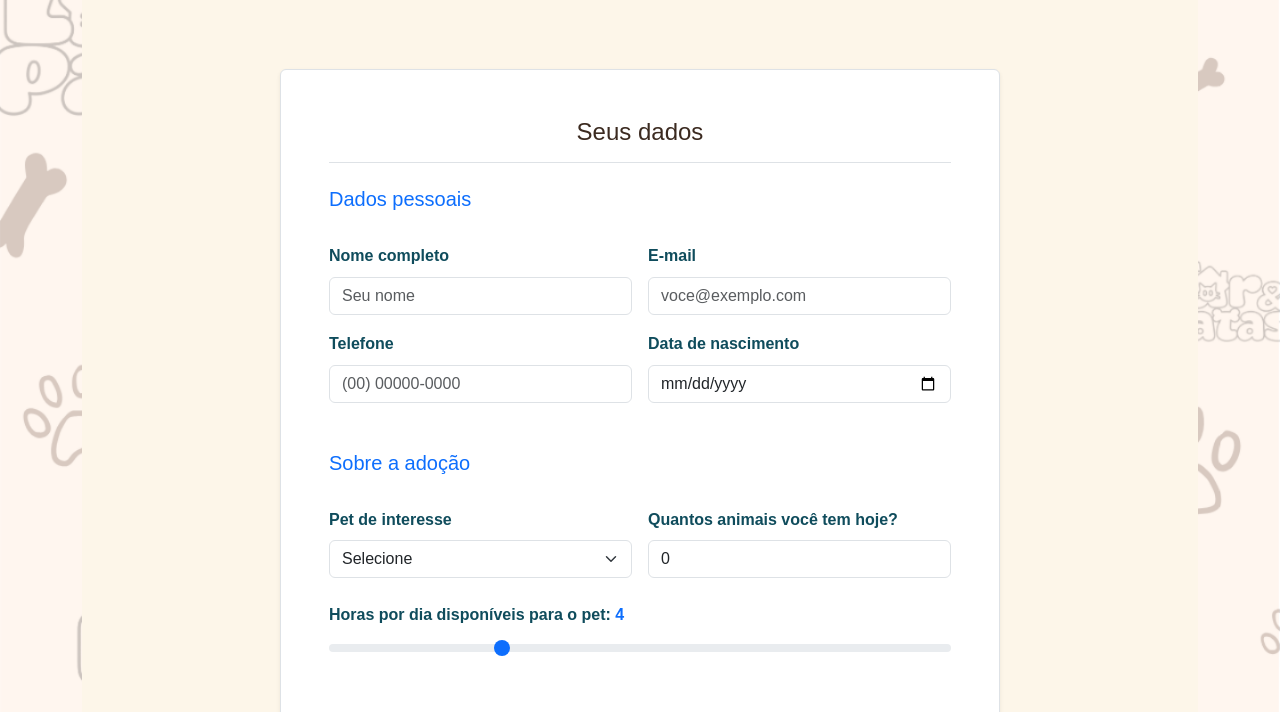
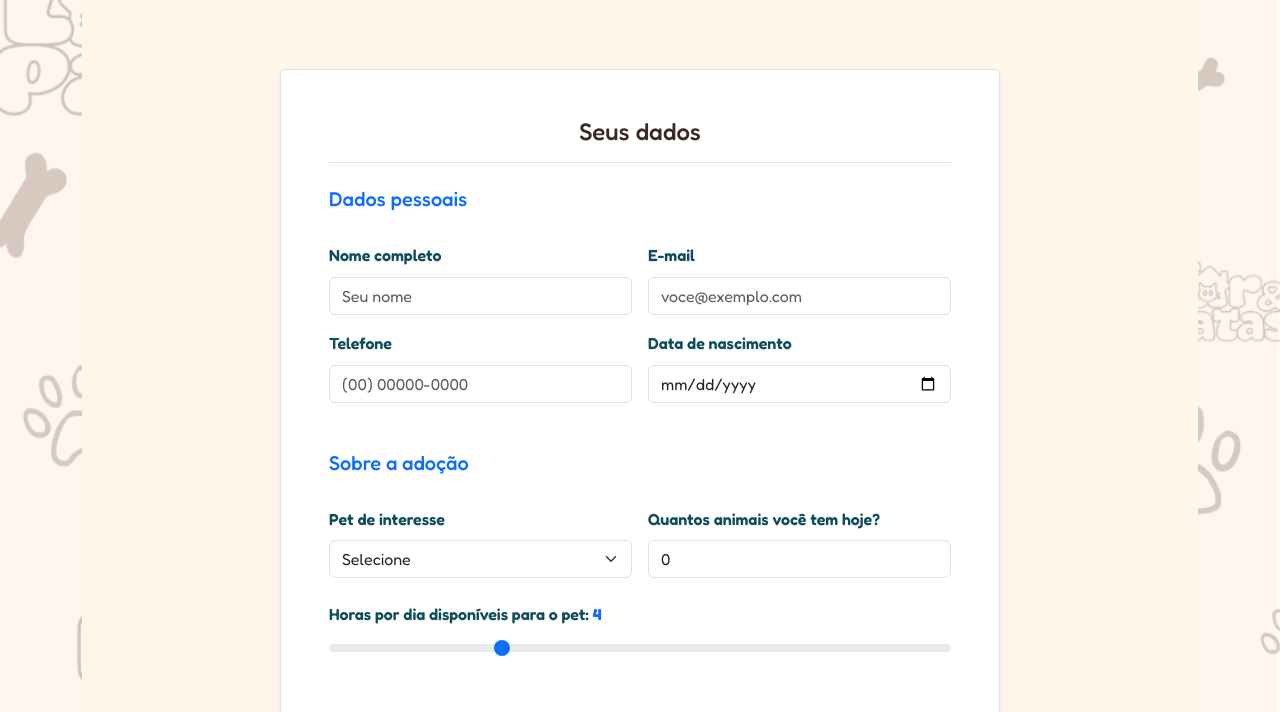
Before and after one commit to ananiasgabriel666-a11y/Lar-Patas, a plain HTML site: page adocao.html in a window 1280 px wide. Shown: the part 309-1021 px from the top of the page. Drawn offline with nearby package versions, Linux system fonts and the light colour scheme.

Commit message:
padronizando a fonte gordinha

```diff
--- a/adocao.html
+++ b/adocao.html
@@ -6,6 +6,9 @@
     <title>Formulário de Adoção - Lar&amp;Patas</title>
 
     <link rel="icon" type="image/png" href="Midias/home/icon_page.png">
+    <link rel="preconnect" href="https://fonts.googleapis.com">
+    <link rel="preconnect" href="https://fonts.gstatic.com" crossorigin>
+    <link href="https://fonts.googleapis.com/css2?family=Fredoka:wght@400;500;600;700&family=Nunito:wght@400;600;700&display=swap" rel="stylesheet">
     <link href="https://cdn.jsdelivr.net/npm/bootstrap@5.3.3/dist/css/bootstrap.min.css" rel="stylesheet">
     <link rel="stylesheet" href="styles.css">
 </head>
```
Also changed, not shown: como-funciona.html (+3 -0 lines), conheca-pets.html (+3 -0 lines), index.html (+2 -2 lines), login.html (+3 -0 lines), missao.html (+3 -0 lines), ongs.html (+3 -0 lines), perfil.html (+3 -0 lines), pets.html (+3 -0 lines), politica-adocao.html (+3 -0 lines), sobre.html (+3 -0 lines).
